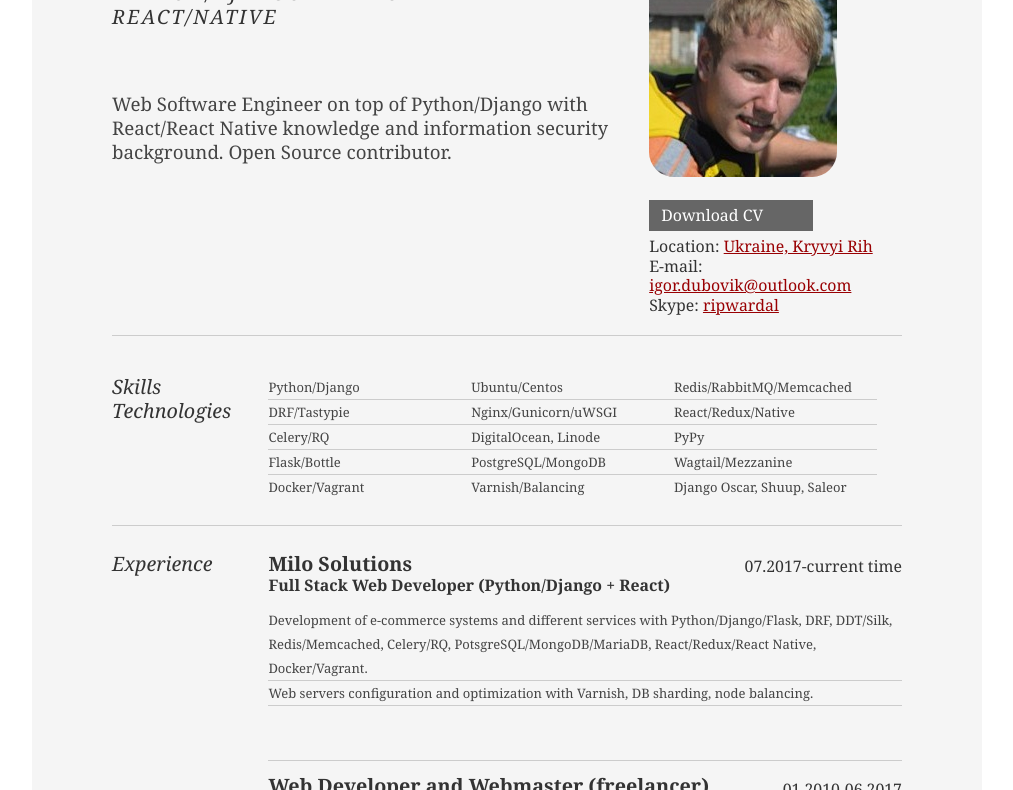
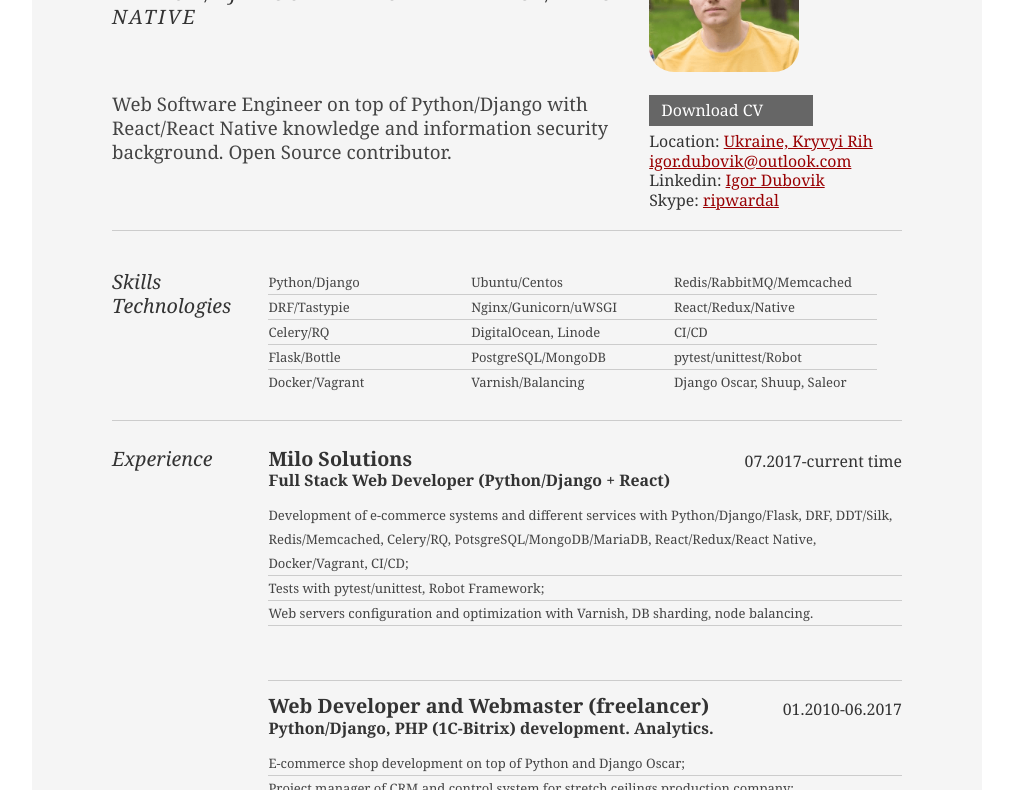
Before and after one commit to wardal/wardal.github.io, a plain HTML site: page index.html in a window 1280 px wide. Shown: the part 154-944 px from the top of the page, without its empty margins (133-1146 px from the left). Drawn offline with Linux system fonts and the light colour scheme.

Commit message:
Update cv

```diff
--- a/css/resume.css
+++ b/css/resume.css
@@ -33,7 +33,7 @@ p.enlarge span { color: #000 }
 .first h2 { font-style: italic; }
 .last { border-bottom: 0 }
 .name {text-align: center;}
-.radius {-webkit-border-radius: 25px; -moz-border-radius: 25px; border-radius: 25px;}
+.radius {-webkit-border-radius: 25px; -moz-border-radius: 25px; border-radius: 25px; width: 150px;}
 .profile {margin-top:15px;}
 .info {float: left;}
 
--- a/index.html
+++ b/index.html
@@ -5,7 +5,7 @@
 	<title>Igor Dubovik | Web Software Engineer</title>
 	<meta charset="utf-8">
 	<meta name="author" content="Igor Dubovik">
-	<meta name="keywords" content="python, django, flask, bottle, react, development, security">
+	<meta name="keywords" content="python, django, flask, bottle, react, web, development, security">
 	<meta name="description" content="">
 	<meta name="robots" content="noindex, nofollow">
 
@@ -22,7 +22,7 @@
 			<div class="yui-gc">
 				<div class="yui-u first">
 					<h1>Igor Dubovik</h1>
-					<h2>Python/Django Developer + React/Native</h2>
+					<h2>Python/Django Developer + React/React Native</h2>
 					<p class="enlarge profile">
 						<br><br>
 						Web Software Engineer on top of Python/Django with React/React Native knowledge and information security background. Open Source contributor.
@@ -30,12 +30,12 @@
 				</div>
 
 				<div class="yui-u">
-					<img src="/images/photo.jpg" class="radius">
+					<img src="/images/photo.png" class="radius">
 					<div class="contact-info">
 						<h3><a id="pdf" href="/docs/wardal_github_io.pdf" target="_blank">Download CV</a></h3>
 						<h3 class="info">Location: <a href="https://www.google.com.ua/maps/place/%D0%9A%D1%80%D0%B8%D0%B2%D0%BE%D0%B9+%D0%A0%D0%BE%D0%B3,+%D0%94%D0%BD%D0%B5%D0%BF%D1%80%D0%BE%D0%BF%D0%B5%D1%82%D1%80%D0%BE%D0%B2%D1%81%D0%BA%D0%B0%D1%8F+%D0%BE%D0%B1%D0%BB%D0%B0%D1%81%D1%82%D1%8C/@47.9074811,33.086335,10z/data=!3m1!4b1!4m2!3m1!1s0x40dadfe03154ab7b:0xb0fa3a177d6b186e?hl=ru" target="_blank">Ukraine, Kryvyi Rih</a></h3>
-						<h3 class="info">E-mail: <a href="mailto:igor.dubovik@outlook.com">igor.dubovik@outlook.com</a></h3>
-
+						<h3 class="info"><a href="mailto:igor.dubovik@outlook.com">igor.dubovik@outlook.com</a></h3>
+						<h3 class="info">Linkedin: <a href="https://www.linkedin.com/in/igor-dubovik-1b2b0b153/" target="_blank">Igor Dubovik</a></h3>
 						<h3 class="info">Skype: <a href="skype:ripwardal?chat">ripwardal</a></h3>
 					</div><!--// .contact-info -->
 				</div>
@@ -71,8 +71,8 @@
 							<ul class="talent">
 								<li>Redis/RabbitMQ/Memcached</li>
 								<li>React/Redux/Native</li>
-								<li>PyPy</li>
-								<li>Wagtail/Mezzanine</li>
+								<li>CI/CD</li>
+								<li>pytest/unittest/Robot</li>
 								<li class="last">Django Oscar, Shuup, Saleor</li>
 							</ul>
 						</div>
@@ -92,7 +92,8 @@
 								<h4>07.2017-current time</h4>
 									<p></p>
 									<ul>
-										<li>Development of e-commerce systems and different services with Python/Django/Flask, DRF, DDT/Silk, Redis/Memcached, Celery/RQ, PotsgreSQL/MongoDB/MariaDB, React/Redux/React Native, Docker/Vagrant.</li>
+										<li>Development of e-commerce systems and different services with Python/Django/Flask, DRF, DDT/Silk, Redis/Memcached, Celery/RQ, PotsgreSQL/MongoDB/MariaDB, React/Redux/React Native, Docker/Vagrant, CI/CD;</li>
+										<li>Tests with pytest/unittest, Robot Framework;</li>
 										<li>Web servers configuration and optimization with Varnish, DB sharding, node balancing.</li>
 									</ul>
 								<p>&nbsp;</p>
@@ -254,7 +255,7 @@
 
 		<div id="ft">
 			<p class="regards">Regards, Igor Dubovik</p>
-			<p><small>Updated on: 1582841101</small></p>
+			<p><small>Updated on: 1582900573</small></p>
 		</div><!--// footer -->
 
 	</div><!-- // inner -->
```
Also changed, not shown: images/photo.jpg (deleted), images/photo.png (added).
